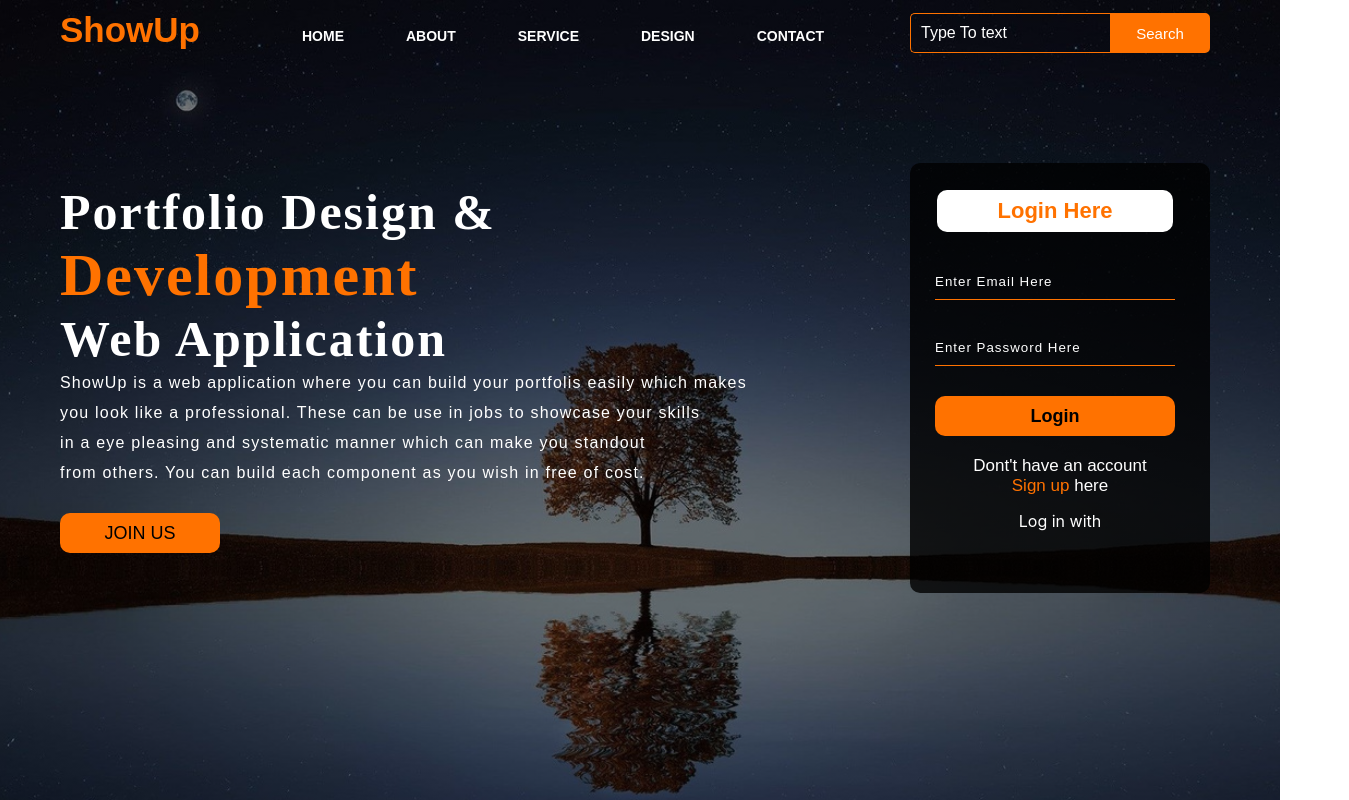
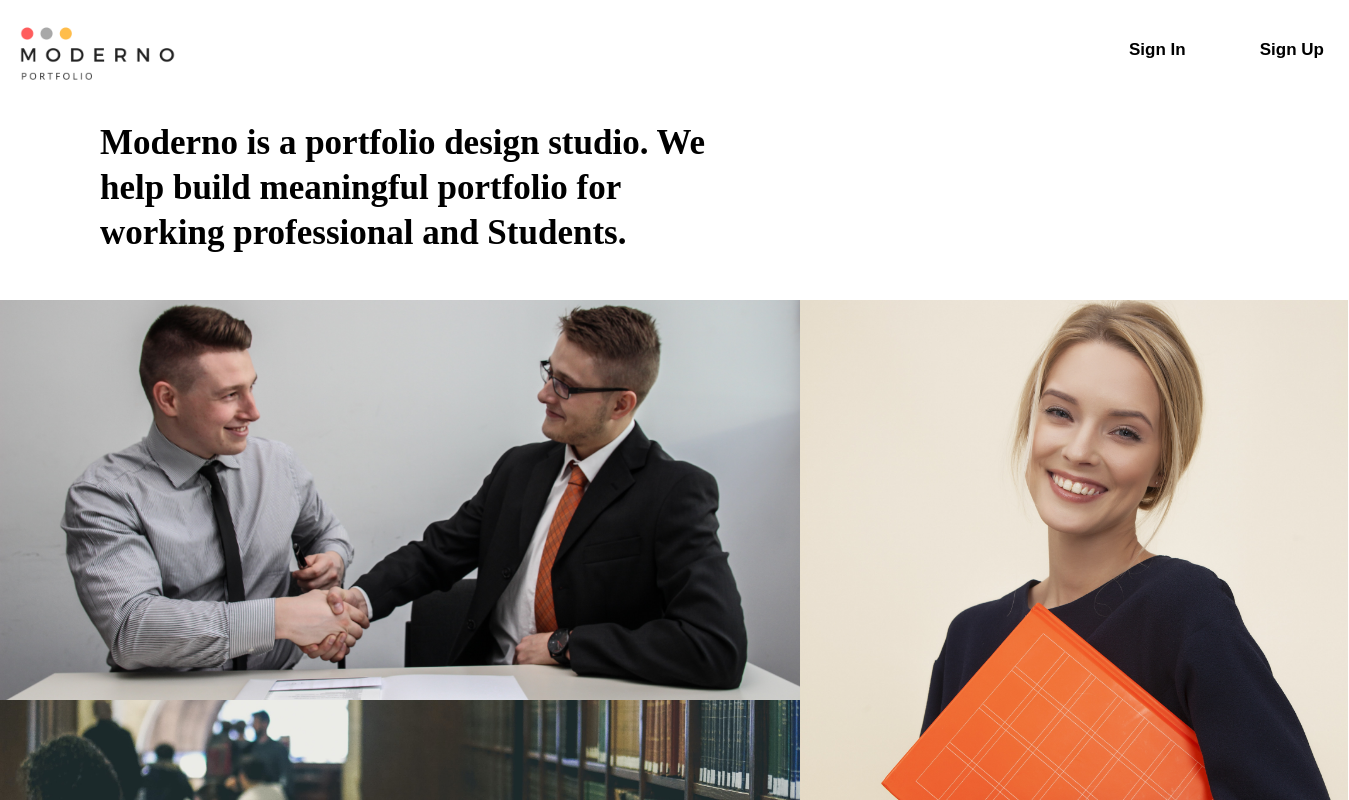
Before and after one commit to Samiran04/Portfolio-React, a React (Create React App) app: page / in a window 1280 px wide. Shown: the top 800 px of the page, 1349 px wide, since content can reach past the window. Built offline with nearby package versions, Linux system fonts and the light colour scheme.

Commit message:
Home page done

```diff
--- a/src/components/App.js
+++ b/src/components/App.js
@@ -13,9 +13,9 @@ class App extends Component {
       <Router>
         <div className="App">
           <Routes>
-            <Route path="/" element={<SignIn />} />
+            <Route path="/" element={<Home />} />
+            <Route path="/sign-in" element={<SignIn />} />
             <Route path="/sign-up" element={<SignUp />} />
-            <Route path="/test" element={<Home />} />
           </Routes>
         </div>
       </Router>
--- a/src/components/Home.js
+++ b/src/components/Home.js
@@ -1,10 +1,30 @@
 import React, { Component } from "react";
+import { Link } from "react-router-dom";
 
 class Home extends Component {
   render() {
     return (
       <div>
-        <div className="logo-div"></div>
+        <div className="home_nav">
+          <div className="logo-div"></div>
+          <div className="nav-details">
+            <div>
+              <Link to="/sign-in">Sign In</Link>
+            </div>
+            <div>
+              <Link to="/sign-up">Sign Up</Link>
+            </div>
+          </div>
+        </div>
+        <div className="gen-details">
+          <p>
+            Moderno is a portfolio design studio. We
+            <br />
+            help build meaningful portfolio for
+            <br />
+            working professional and Students.
+          </p>
+        </div>
         <div className="prof"></div>
         <div className="prof-hide">Professionals</div>
         <div className="stud"></div>
--- a/src/components/SignIn.js
+++ b/src/components/SignIn.js
@@ -10,14 +10,14 @@ class SignIn extends Component {
           <div className="navbar">
             <div className="icon">
               <div className="logo">
-                <b>ShowUp</b>
+                <b>Moderno</b>
               </div>
             </div>
 
             <div className="menu">
               <ul>
                 <li>
-                  <a href="#">HOME</a>
+                  <a href="/">HOME</a>
                 </li>
                 <li>
                   <a href="#">ABOUT</a>
--- a/src/components/SignUp.js
+++ b/src/components/SignUp.js
@@ -9,7 +9,7 @@ class SignUp extends Component {
           <div className="navbar">
             <div className="icon">
               <div className="logo">
-                <b>ShowUp</b>
+                <b>Moderno</b>
               </div>
             </div>
 
@@ -88,7 +88,7 @@ class SignUp extends Component {
               <p className="link">
                 Already have an account?
                 <br />
-                <Link to="sign-in">Login in </Link>here
+                <Link to="/sign-in">Login in </Link>here
               </p>
               <p className="liw">Sign up with</p>
 
--- a/src/index.css
+++ b/src/index.css
@@ -382,6 +382,36 @@ ul li a :hover {
   opacity: 1;
 }
 
+/*home navbar*/
+
+.home_nav {
+  height: 100px;
+  width: 1349px;
+  display: flex;
+  justify-content: space-between;
+}
+
+.nav-details {
+  display: flex;
+  height: 100px;
+  width: 220px;
+  justify-content: space-between;
+}
+
+.nav-details div {
+  padding-top: 40px;
+  padding-right: 25px;
+  font-size: 17px;
+  font-family: Arial;
+  font-weight: 600;
+  cursor: pointer;
+}
+
+.nav-details div a {
+  text-decoration: none;
+  color: black;
+}
+
 /*Logo*/
 
 .logo-div {
@@ -391,3 +421,17 @@ ul li a :hover {
   background-size: cover;
   background-position: center;
 }
+
+/*details*/
+.gen-details {
+  font-size: 35px;
+  padding-top: 20px;
+}
+
+.gen-details p {
+  padding-left: 100px;
+  font-family: wfont_473af4_fee8fbf1b47b4fb88dcce5054ccf03aa,
+    wf_fee8fbf1b47b4fb88dcce5054, orig_noedisplaymedium;
+  line-height: 45px;
+  font-weight: bold;
+}
```
